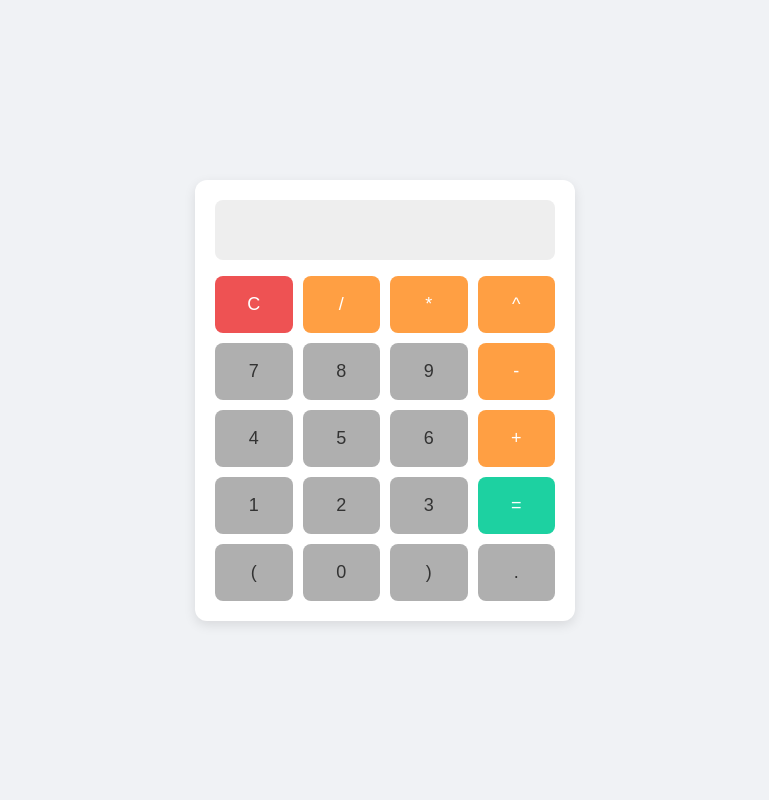
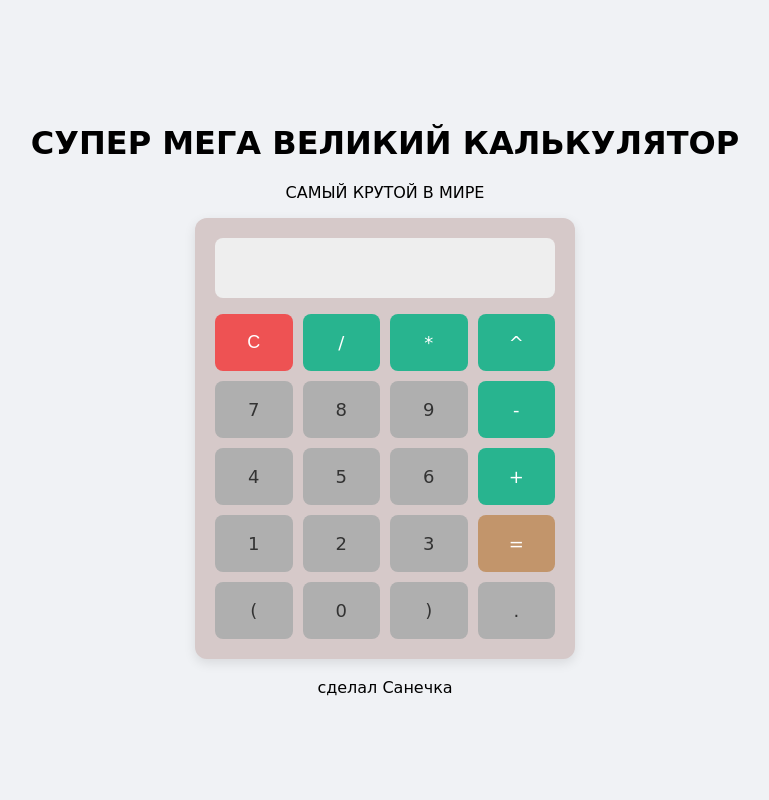
Before and after one commit to alex-b1234/SUPER_WEB_CALCULATOR, a FastAPI app: page / in a window 1280 px wide. Shown: the whole page, without its empty margins (255-1024 px from the left). Run offline with FastAPI, Linux system fonts and the light colour scheme.

Commit message:
визуальные улучшения

```diff
--- a/templates/index.html
+++ b/templates/index.html
@@ -4,19 +4,24 @@
   <meta charset="UTF-8">
   <title>Калькулятор</title>
   <style>
-    body { font-family: Arial, sans-serif; display: flex; justify-content: center; align-items: center; min-height: 100vh; background: #f0f2f5; margin: 0; }
-    .calculator { background: #fff; padding: 20px; border-radius: 12px; box-shadow: 0 4px 12px rgba(0,0,0,0.1); width: 340px; }
-    #display { width: 100%; height: 60px; font-size: 28px; text-align: right; border: none; background: #eee; padding: 8px; margin-bottom: 16px; border-radius: 8px; box-sizing: border-box; }
+    body { font-family: cursive; display: flex; flex-direction: column; justify-content: center; align-items: center; min-height: 100vh; background: #f0f2f5; margin: 0; }
+    .title { text-align: center }
+    .calculator { background: #d6c9c9; padding: 20px; border-radius: 12px; box-shadow: 0 4px 12px rgba(0,0,0,0.1); width: 340px; }
+    #display { font-family: cursive; width: 100%; height: 60px; font-size: 28px; text-align: right; border: none; background: #eee; padding: 8px; margin-bottom: 16px; border-radius: 8px; box-sizing: border-box; }
     .buttons { display: grid; grid-template-columns: repeat(4, 1fr); gap: 10px; }
     button { padding: 18px; font-size: 18px; border: none; border-radius: 8px; cursor: pointer; background: #fff; color: #333; }
     button:active { transform: scale(0.98); }
-    .btn-num { background: #afafaf; }
-    .btn-op { background: #ff9f43; color: white; }
-    .btn-eq { background: #1dd1a1; color: white; grid-column: span 1; }
-    .btn-clear { background: #ee5253; color: white; }
+    .btn-num { font-family: cursive; background: #afafaf; }
+    .btn-op { font-family: cursive; background: #28b48f; color: white; }
+    .btn-eq { font-family: cursive; background: #c2956b; color: white; grid-column: span 1; }
+    .btn-clear { font-family: sans-serif; background: #ee5253; color: white; }
   </style>
 </head>
 <body>
+  <div class="title">
+    <h1>СУПЕР МЕГА ВЕЛИКИЙ КАЛЬКУЛЯТОР</h1>
+    <p>САМЫЙ КРУТОЙ В МИРЕ</p>
+  </div>
   <div class="calculator">
     <input type="text" id="display" readonly />
     <div class="buttons">
@@ -45,6 +50,10 @@
       <button onclick="append(')')" class="btn-num">)</button>
       <button onclick="append('.')" class="btn-num">.</button>
     </div>
+  </div>
+  <div class="title">
+    <br>
+    сделал Санечка
   </div>
 
   <script>
```
